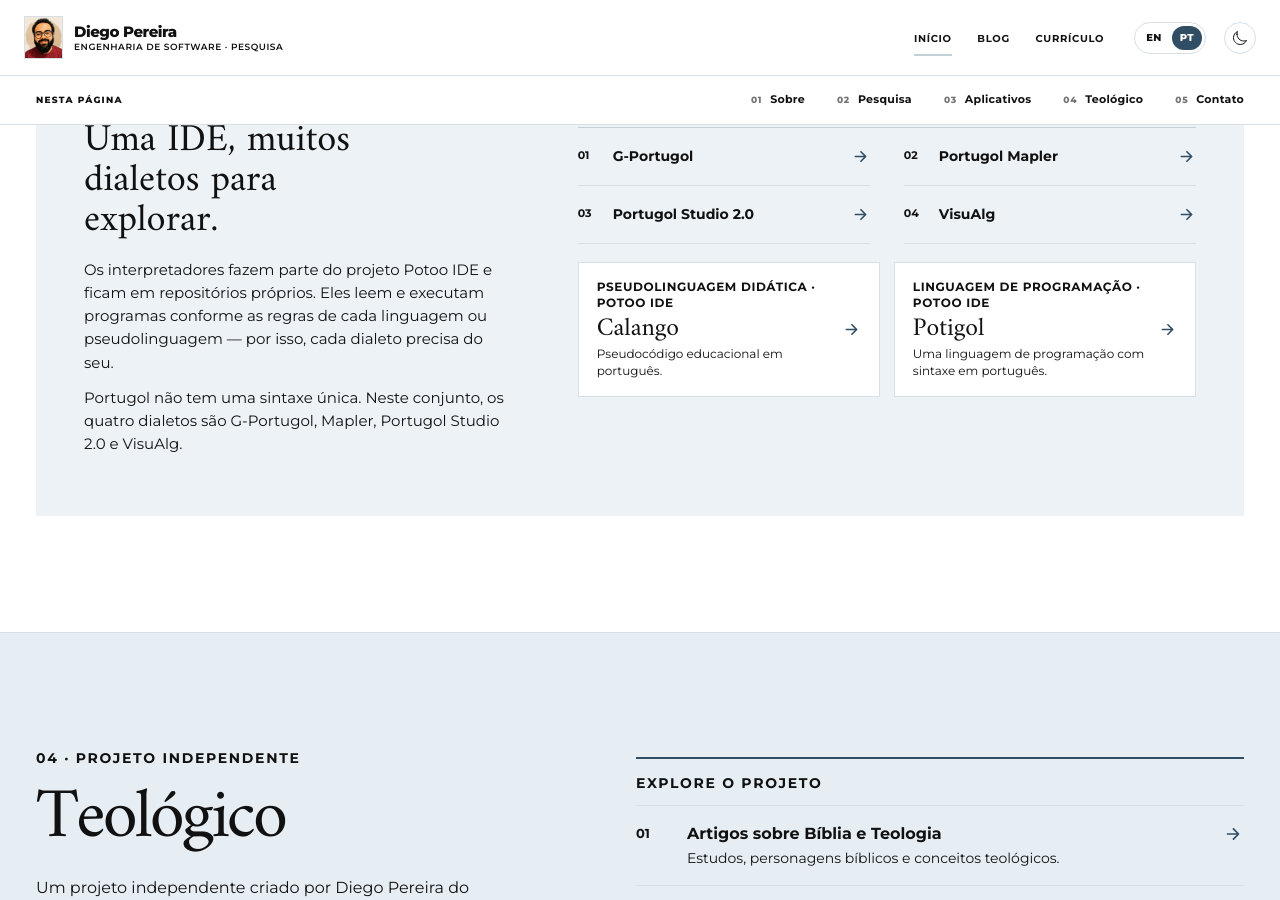
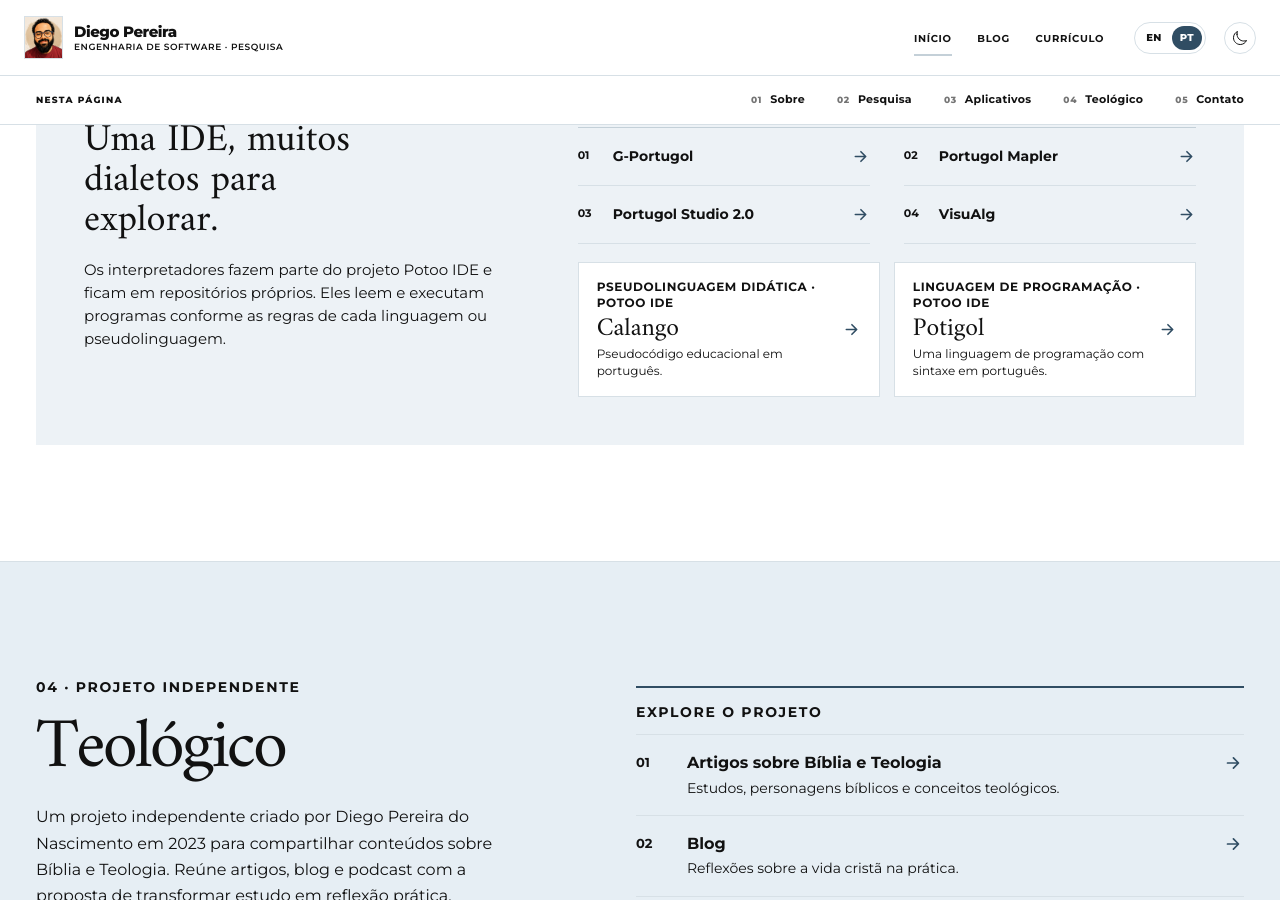
Before and after one commit to diegopn/diegopn.github.io, a Jekyll site: the page built from index.html, in a window 1280 px wide and 900 px high, scrolled down 2959 px. Built offline with Jekyll 4.4.1, drawn with Linux system fonts in a browser that asks for light colours.

Commit message:
Remove extra interpreter copy from Portuguese homepage

```diff
--- a/index.html
+++ b/index.html
@@ -157,8 +157,7 @@ section_nav:
             <span>Parte do projeto Potoo IDE</span>
           </div>
           <h3 id="interpreters-title">Uma IDE, muitos dialetos para explorar.</h3>
-          <p>Os interpretadores fazem parte do projeto Potoo IDE e ficam em repositórios próprios. Eles leem e executam programas conforme as regras de cada linguagem ou pseudolinguagem — por isso, cada dialeto precisa do seu.</p>
-          <p>Portugol não tem uma sintaxe única. Neste conjunto, os quatro dialetos são G-Portugol, Mapler, Portugol Studio 2.0 e VisuAlg.</p>
+          <p>Os interpretadores fazem parte do projeto Potoo IDE e ficam em repositórios próprios. Eles leem e executam programas conforme as regras de cada linguagem ou pseudolinguagem.</p>
         </div>
 
         <div class="interpreter-catalog">
```
